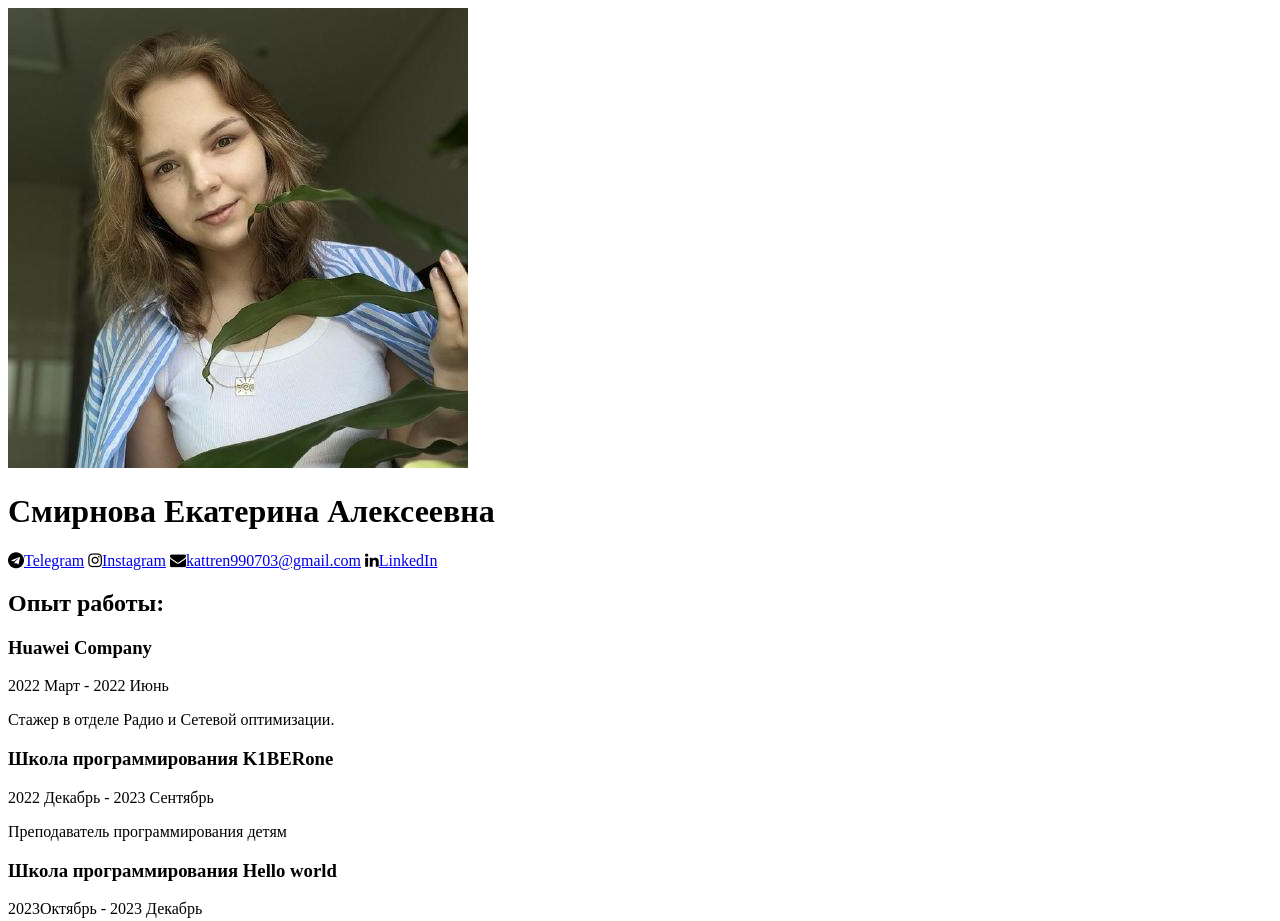
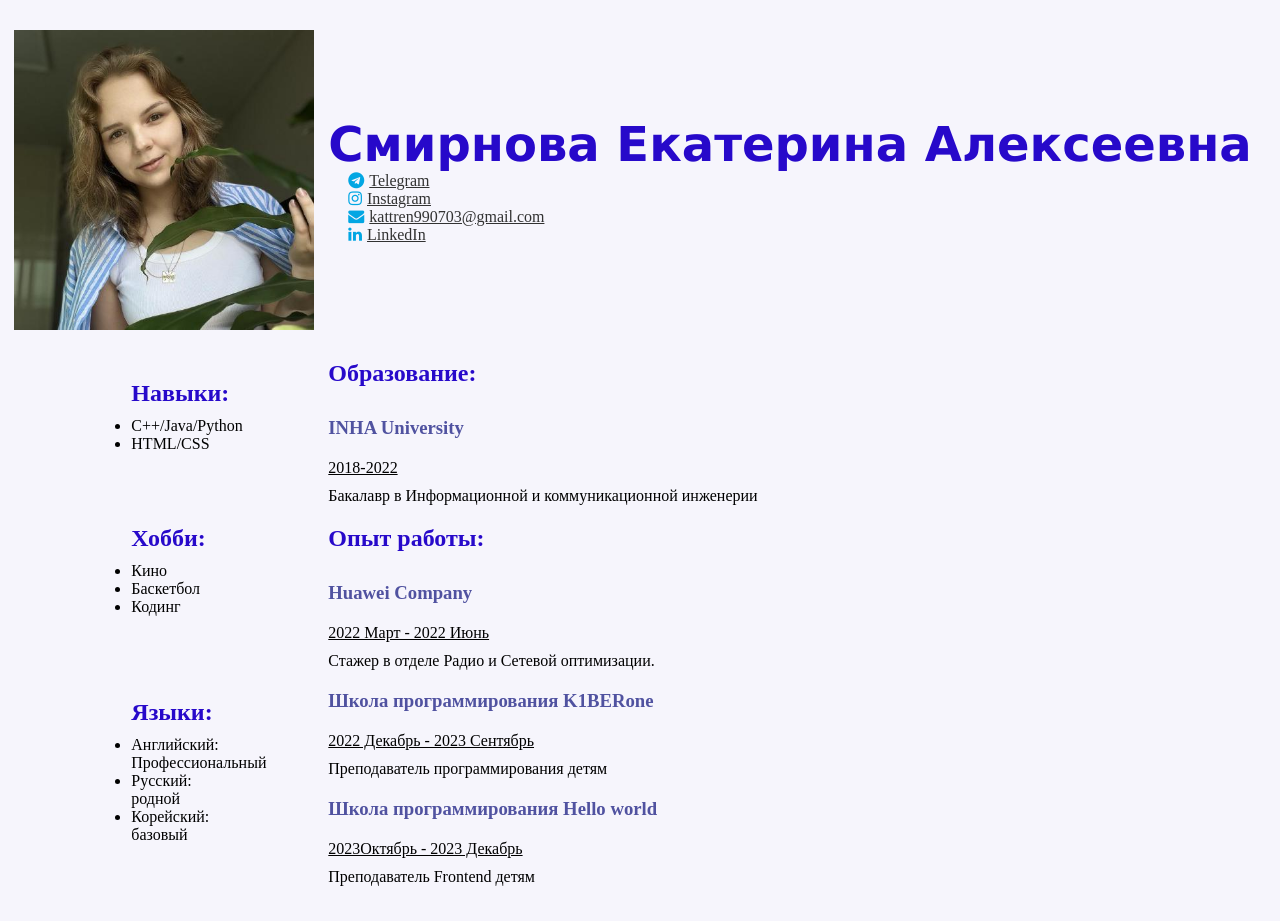
Before and after one commit to kattrine99/Home_works, a plain HTML site: page Home_work_1/index.html in a window 1280 px wide. Shown: the top 921 px of the page. Drawn offline with Linux system fonts and the light colour scheme.

Commit message:
Updated style.css file

```diff
--- a/Home_work_1/index.html
+++ b/Home_work_1/index.html
@@ -6,15 +6,34 @@
     <link rel="stylesheet" href="https://cdnjs.cloudflare.com/ajax/libs/font-awesome/4.7.0/css/font-awesome.min.css">
 </head>
 <body>
-    <div id="AboutMe">
-        <img src="/Home_works/Home_work_1/images/my_photo.jpg" alt="My Photo">
+        <div id="MyPhoto"><img src="/Home_works/Home_work_1/images/my_photo.jpg" alt="My Photo"></div>
+        <div id="ContactInfo">
             <h1 id="fio">Смирнова Екатерина Алексеевна</h1>
-        <div id="ContactInfo">
-            <i class="fa fa-telegram"></i><a href="https://t.me/Kathrine_Sm">Telegram</a>
-            <i class="fa fa-instagram"></i><a href="https://instagram.com/s_kathrine_">Instagram</a>
-            <i class="fa fa-envelope"></i><a href="mailto:kattren990703@gmail.com">kattren990703@gmail.com</a>
-            <i class="fa fa-linkedin"></i><a href="https://linkedin.com/in/ekaterina-smirnova-95a017192">LinkedIn</a>
+            <div id="ContactInfo"></div><a href="https://t.me/Kathrine_Sm"><i class="fa fa-telegram"></i>Telegram</a>
+            <a href="https://instagram.com/s_kathrine_"><i class="fa fa-instagram"></i>Instagram</a>
+            <a href="mailto:kattren990703@gmail.com"><i class="fa fa-envelope"></i>kattren990703@gmail.com</a>
+            <a href="https://linkedin.com/in/ekaterina-smirnova-95a017192"><i class="fa fa-linkedin"></i>LinkedIn</a>
         </div>
+        <div id="Skills">
+            <h2>Навыки:</h2>
+           <ul>
+            <li>C++/Java/Python</li>
+            <li>HTML/CSS</li>
+           </ul>
+        </div>
+        <div id="Education">
+            <h2>Образование:</h2>
+            <h3 class="place">INHA University</h3>
+            <p class="period">2018-2022</p>
+            <p>Бакалавр в Информационной и коммуникационной инженерии</p>
+        </div>
+        <div class="Interests">
+            <h2>Хобби:</h2>
+            <ul>
+                <li>Кино</li>
+                <li>Баскетбол</li>
+                <li>Кодинг</li>
+            </ul>
         </div>
         <div id="WorkExp">
             <h2>Опыт работы:</h2>
@@ -30,35 +49,13 @@
             <p class="period">2023Октябрь - 2023 Декабрь</p>
             <p>Преподаватель Frontend детям</p>
         </div>
-
-    <div id="Education">
-        <h2>Образование:</h2>
-        <h3 class="place">INHA University</h3>
-        <p class="period">2018-2022</p>
-        <p>Бакалавр в Информационной и коммуникационной инженерии</p>
-    </div>
-    <div id="Skills">
-        <h3>Навыки:</h3>
-       <ul>
-        <li>C++/Java/Python</li>
-        <li>HTML/CSS</li>
-       </ul>
-    </div>
         <div id="Languages">
-        <h3>Языки:</h3>
+            <h2>Языки:</h2>
             <ul>
                 <li>Английский: Профессиональный</li>
                 <li>Русский: родной</li>
                 <li>Корейский: базовый</li>
             </ul>
         </div>
-    <div class="Interests">
-        <h3>Хобби:</h3>
-        <ul>
-            <li>Кино</li>
-            <li>Баскетбол</li>
-            <li>Кодинг</li>
-        </ul>
-    </div>
 </body>
 </html>
--- a/Home_work_1/style.css
+++ b/Home_work_1/style.css
@@ -0,0 +1,60 @@
+*{
+    margin: 0;
+    padding: 0;
+}
+body{
+    display: grid;
+    grid-template-columns: auto auto ;
+    background-color:#F6F5FC;
+}
+#MyPhoto{
+    display: flex;
+    justify-content: center;
+    align-items: center;
+}
+img{
+    padding:30px 0;
+    width: 300px;
+    height: 300px;
+}
+#ContactInfo{
+    display: flex;
+    flex-direction: column;
+    justify-content: center;
+}
+#fio {
+    font-size: 48px;
+    font-family: 'Lucida Sans', 'Lucida Sans Regular', 'Lucida Grande', 'Lucida Sans Unicode', Geneva, Verdana, sans-serif;
+    color: #2709ca;
+}
+#ContactInfo i{
+    padding:0 5px 0 20px;
+    color: 	#02a6e3;
+}
+#ContactInfo a{
+    color:rgb(50, 50, 50)
+}
+#ContactInfo a:hover{
+    color:#2709CA;
+}
+#WorkExp{
+    grid-column:2;
+  grid-row: 3 / span 2;
+  padding: 20px 0;
+}
+#Skills, .Interests, #Languages{
+    Padding: 20px 40%;
+}
+h2{
+    font-size: 24;
+    color:#2709ca;
+    padding:0 0 10px 0 ;
+}
+.place{
+    padding: 20px 0;
+    color:#5052a0;
+}
+.period{
+    padding: 0 0 10px 0;
+    text-decoration: underline;
+}
```
Lines whose indentation alone changed are shown as unchanged.
